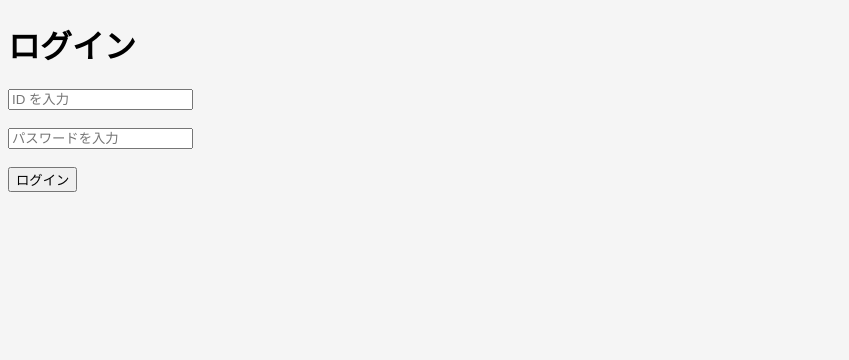
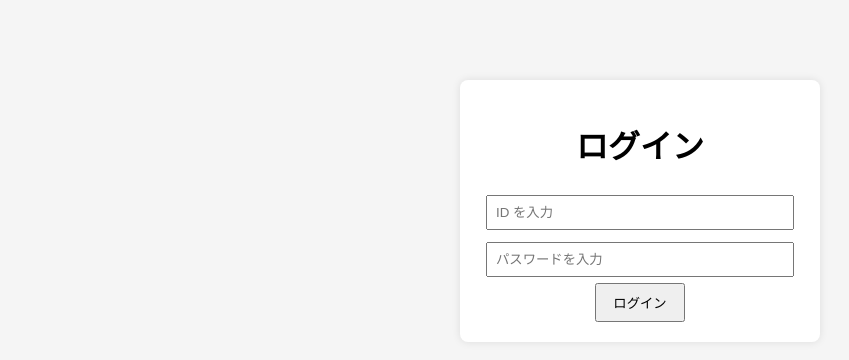
Before and after one commit to sorbet-5karua/login-test, a plain HTML site: page index.html in a window 1280 px wide. Shown: the whole page, without its empty margins (0-849 px from the left). Drawn offline with Linux system fonts and the light colour scheme.

Commit message:
Update index.html

```diff
--- a/index.html
+++ b/index.html
@@ -22,11 +22,11 @@
   </script>
 </head>
 <body>
-  <h1>ログイン</h1>
-
-  <input id="id" placeholder="ID を入力"><br><br>
-  <input id="pw" type="password" placeholder="パスワードを入力"><br><br>
-
-  <button onclick="login()">ログイン</button>
+  <div class="login-box">
+    <h1>ログイン</h1>
+    <input id="id" placeholder="ID を入力"><br>
+    <input id="pw" type="password" placeholder="パスワードを入力"><br>
+    <button onclick="login()">ログイン</button>
+  </div>
 </body>
 </html>
```
